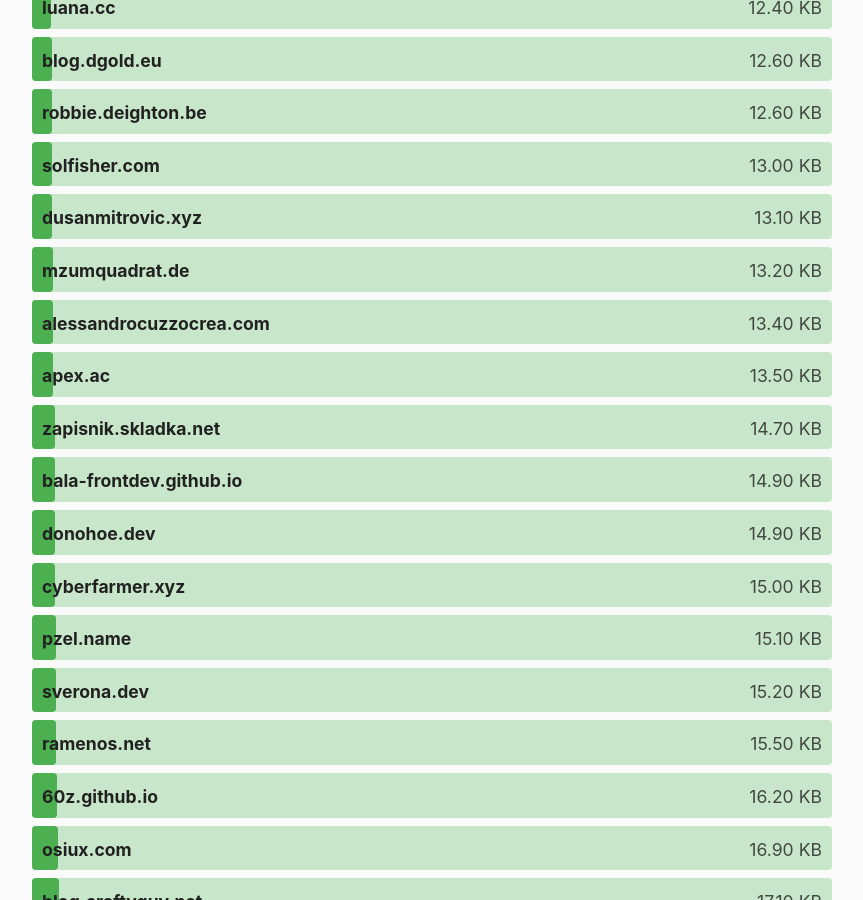
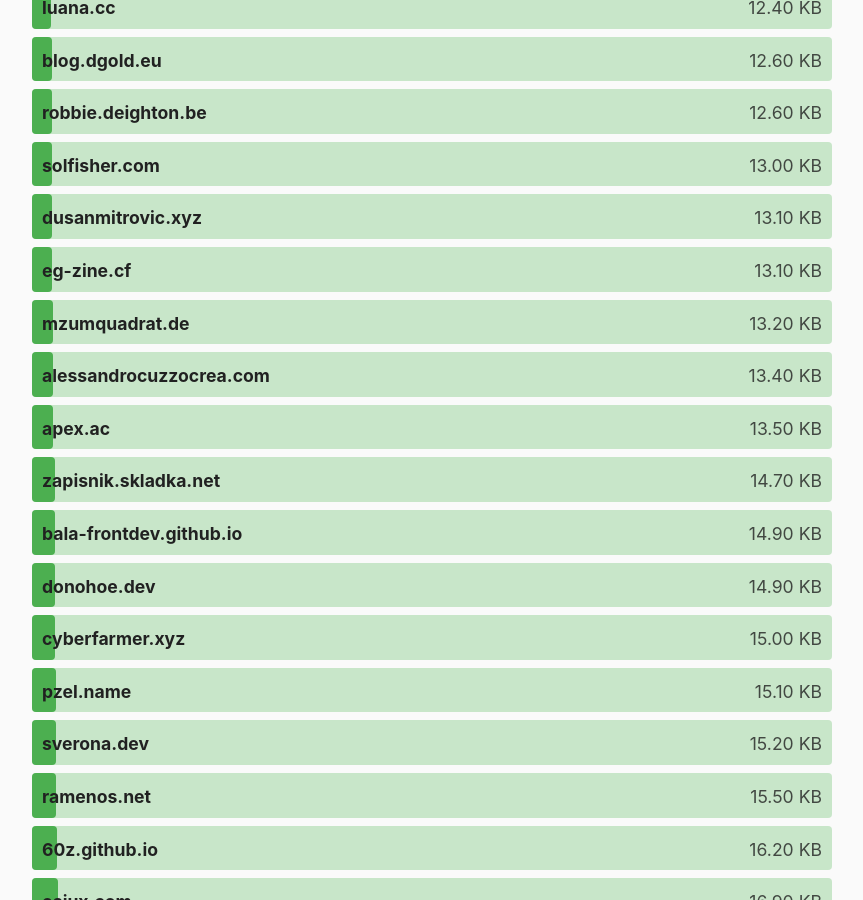
Before and after one commit to kevquirk/512kb.club, a Jekyll site: the page built from index.md, in a window 1280 px wide and 900 px high, scrolled down 6004 px. Shown: the whole window, without its empty margins (208-1071 px from the left). Built offline with Jekyll 4.4.1, drawn with Linux system fonts in a browser that asks for light colours.

Commit message:
add eg-zine.cf

```diff
--- a/_data/sites.yml
+++ b/_data/sites.yml
@@ -942,6 +942,11 @@
   url: https://edleeman.co.uk/
   size: 238
   last_checked: 2022-05-15
+
+- domain: eg-zine.cf
+  url: https://eg-zine.cf/
+  size: 13.1
+  last_checked: 2023-05-02
 
 - domain: eink.link
   url: https://eink.link/
```
